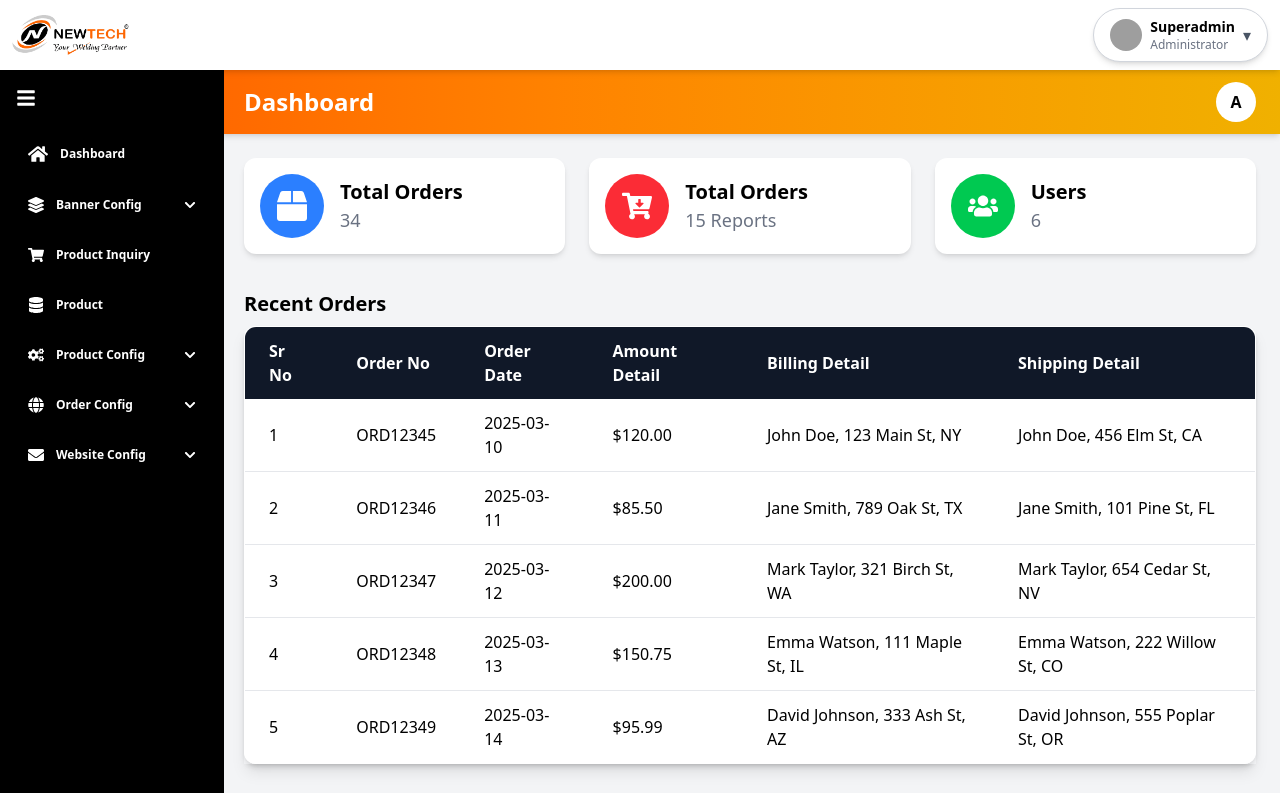
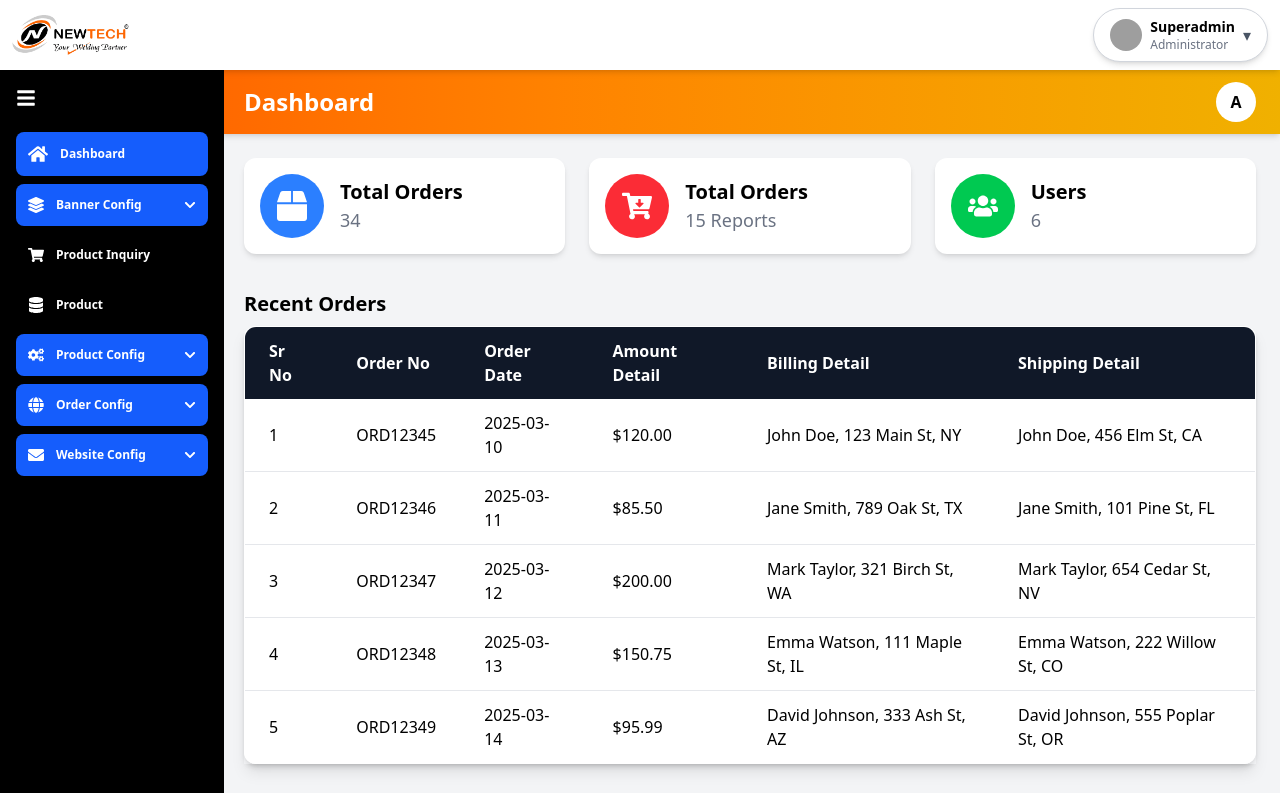
Before and after one commit to AbdullaVora/E-commerce_admin_sridix, a React (Vite) app: page / in a window 1280 px wide. Shown: the top 793 px of the page. Built offline with nearby package versions, Linux system fonts and the light colour scheme; grey boxes are pictures that could not be loaded.

Commit message:
Update Aside.jsx

```diff
--- a/src/Layout/Aside.jsx
+++ b/src/Layout/Aside.jsx
@@ -26,7 +26,7 @@ import { Link, useLocation } from "react-router-dom";
 
 
 const menuItems = [
-    { id: 1, icon: <FaHome />, label: "Dashboard", link: "/" },
+    { id: 1, icon: <FaHome />, label: "Dashboard", link: "" },
     {
         id: 2,
         icon: <FaLayerGroup size={16} />,
@@ -126,7 +126,7 @@ const SidebarItem = ({ icon, label, isExpanded, hasDropdown, isOpen, toggleDropd
     const location = useLocation();
 
     // Convert relative links to absolute paths
-    const fullLink = link ? `/${link}` : "#";
+    const fullLink = link ? `/${link}` : "/";
 
     // Check if current item is active
     const isActive = location.pathname === fullLink;
```
